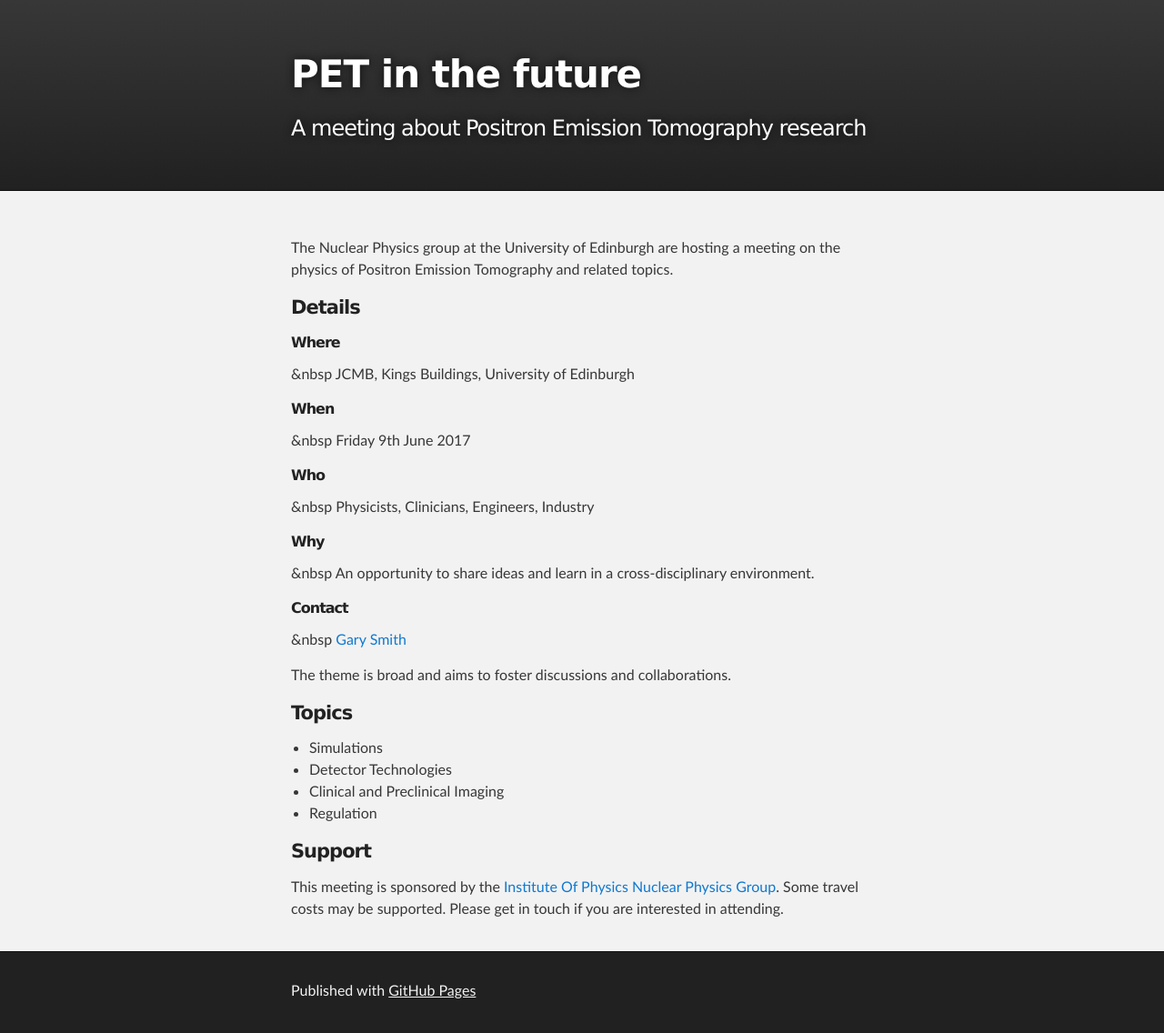
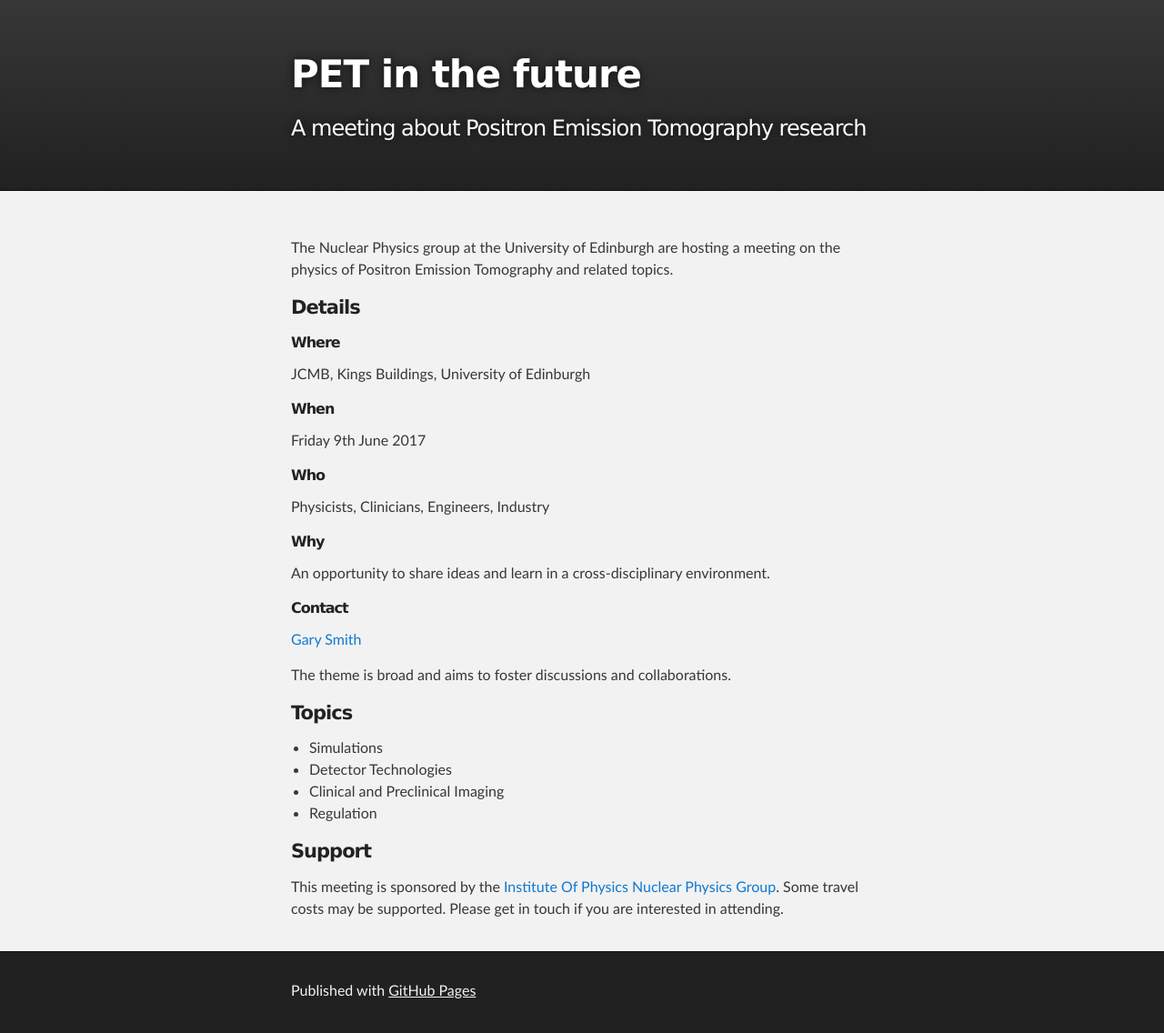
Before and after one commit to gsmith23/gsmith23.github.io, a Jekyll site: the page built from index.md, in a window 1280 px wide. Shown: the whole page at 91% size. Built offline with Jekyll 4.4.1, drawn with Linux system fonts in a browser that asks for light colours.

Commit message:
Update index.md

```diff
--- a/index.md
+++ b/index.md
@@ -7,15 +7,15 @@ The Nuclear Physics group at the University of Edinburgh are hosting a meeting o
 #### [](#header-4) Details
 
 ###### [](#header-6) Where
-&nbsp JCMB, Kings Buildings, University of Edinburgh
+JCMB, Kings Buildings, University of Edinburgh
 ###### [](#header-6) When
-&nbsp Friday 9th June 2017
+Friday 9th June 2017
 ###### [](#header-6) Who
-&nbsp Physicists, Clinicians, Engineers, Industry
+Physicists, Clinicians, Engineers, Industry
 ###### [](#header-6) Why
-&nbsp An opportunity to share ideas and learn in a cross-disciplinary environment.
+An opportunity to share ideas and learn in a cross-disciplinary environment.
 ###### [](#header-6) Contact
-&nbsp [Gary Smith](http://www.ph.ed.ac.uk/people/gary-smith)
+[Gary Smith](http://www.ph.ed.ac.uk/people/gary-smith)
 
 The theme is broad and aims to foster discussions and collaborations.
 
```
